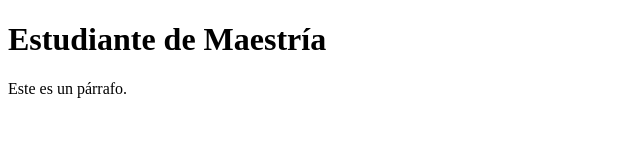
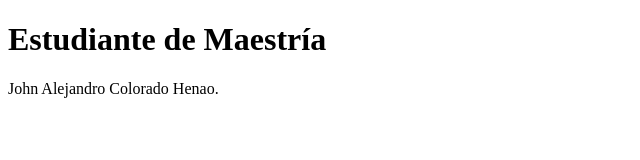
Before and after one commit to jcoloradoh/demo_html, a plain HTML site: page index.html in a window 1280 px wide. Shown: the whole page, without its empty margins (0-640 px from the left). Drawn offline with Linux system fonts and the light colour scheme.

Commit message:
Update index.html

```diff
--- a/index.html
+++ b/index.html
@@ -8,7 +8,7 @@
   <body>
     <div>
         <h1>Estudiante de Maestría</h1>
-        <p>Este es un párrafo.</p>
+        <p>John Alejandro Colorado Henao.</p>
     </div>
   </body>
 </html>
```
